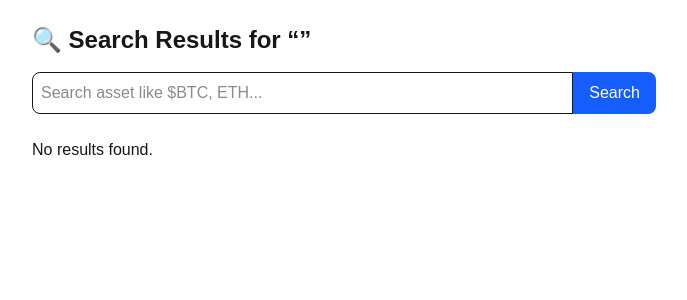
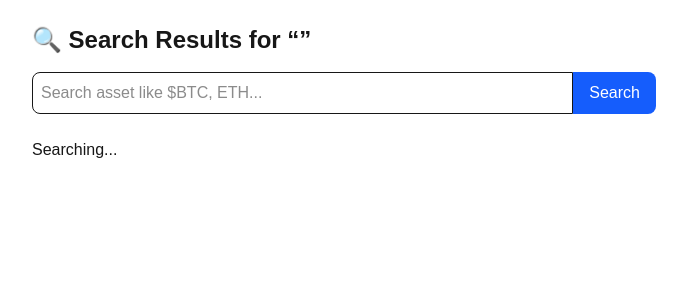
Before and after one commit to 0xKimutai/X-AlphaFeed, a Next.js app in the folder frontend/: page /search in a window 1280 px wide. Shown: the top 300 px of the page, without its empty margins (296-983 px from the left). Built offline with nearby package versions, Linux system fonts and the light colour scheme.

Commit message:
Fix: solved the confusing flicker -{' No tweets found'}

```diff
--- a/frontend/pages/index.js
+++ b/frontend/pages/index.js
@@ -1,4 +1,3 @@
-// pages/index.js
 import axios from 'axios';
 import { useEffect, useState } from 'react';
 import TweetCard from '../components/TweetCard';
@@ -6,18 +5,22 @@ import SearchBar from '../components/SearchBar';
 
 export default function Home() {
   const [tweets, setTweets] = useState([]);
+  const [loading, setLoading] = useState(true); // Track loading status
 
   useEffect(() => {
     axios.get('https://x-alphafeed.onrender.com/feed')
       .then(res => setTweets(res.data.data))
-      .catch(err => console.error('Failed to fetch feed:', err));
+      .catch(err => console.error('Failed to fetch feed:', err))
+      .finally(() => setLoading(false)); // Mark as loaded whether success or failure
   }, []);
 
   return (
     <div className="max-w-2xl mx-auto p-6">
       <h1 className="text-2xl font-bold mb-4">📊 X-Alpha Feed</h1>
       <SearchBar />
-      {tweets.length > 0 ? (
+      {loading ? (
+        <p>Loading tweets...</p> // Show this while waiting
+      ) : tweets.length > 0 ? (
         tweets.map((tweet, index) => (
           <TweetCard key={index} tweet={tweet} />
         ))
--- a/frontend/pages/search.js
+++ b/frontend/pages/search.js
@@ -1,4 +1,3 @@
-// pages/search.js
 import axios from 'axios';
 import { useEffect, useState } from 'react';
 import { useRouter } from 'next/router';
@@ -7,14 +6,17 @@ import SearchBar from '../components/SearchBar';
 
 export default function SearchPage() {
   const [results, setResults] = useState([]);
+  const [loading, setLoading] = useState(true); // Added
   const router = useRouter();
   const query = router.query.q;
 
   useEffect(() => {
     if (query) {
+      setLoading(true);
       axios.get(`https://x-alphafeed.onrender.com/search?q=${encodeURIComponent(query)}`)
         .then(res => setResults(res.data.data))
-        .catch(err => console.error('Search failed:', err));
+        .catch(err => console.error('Search failed:', err))
+        .finally(() => setLoading(false));
     }
   }, [query]);
 
@@ -22,7 +24,9 @@ export default function SearchPage() {
     <div className="max-w-2xl mx-auto p-6">
       <h1 className="text-2xl font-bold mb-4">🔍 Search Results for “{query}”</h1>
       <SearchBar />
-      {results.length > 0 ? (
+      {loading ? (
+        <p>Searching...</p>
+      ) : results.length > 0 ? (
         results.map((tweet, index) => (
           <TweetCard key={index} tweet={tweet} />
         ))
```
